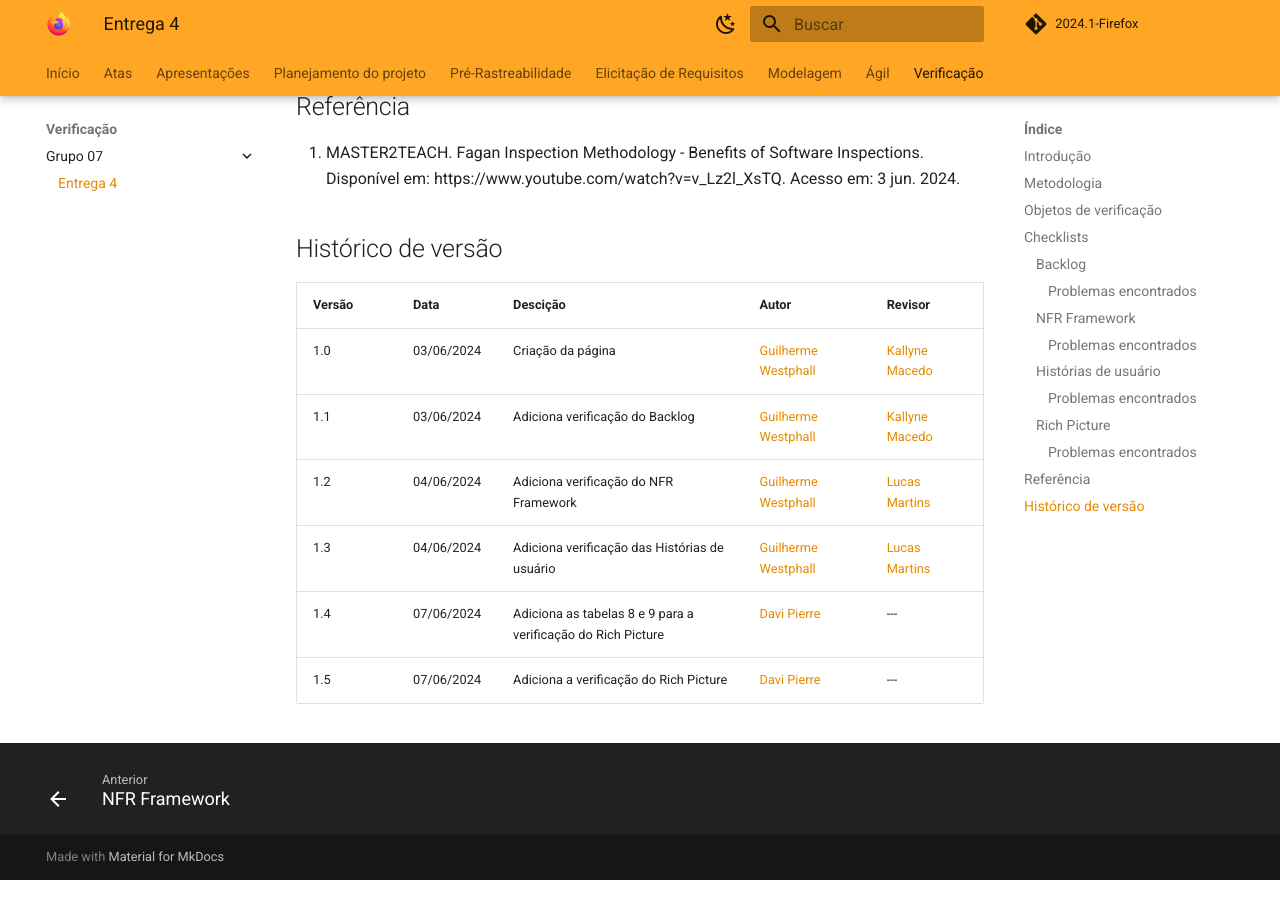
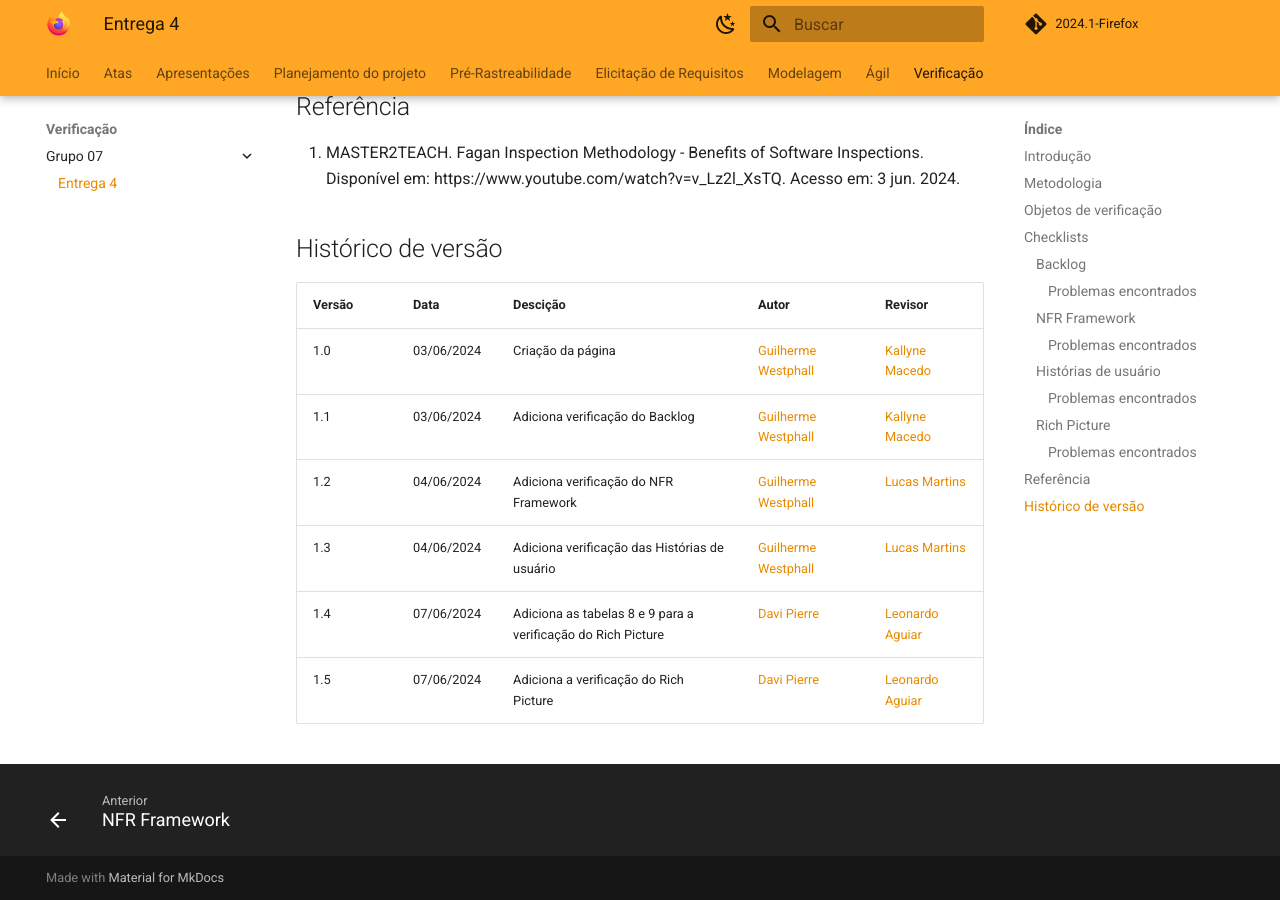
Before and after one commit to martinsglucas/Requisitos-de-Software, an MkDocs documentation site: the page built from docs/verificacao/grupo_7/entrega_4.md, in a window 1280 px wide and 900 px high, scrolled down 5446 px. Built offline with MkDocs 1.6.1 and Material for MkDocs 9.7.7, drawn with Linux system fonts in a browser that asks for light colours; comment, search, counter and statistics services are not loaded.

Commit message:
Update revisao.md
revisor

```diff
--- a/docs/verificacao/grupo_7/entrega_4.md
+++ b/docs/verificacao/grupo_7/entrega_4.md
@@ -277,5 +277,5 @@ O [Rich Picture](https://requisitos-de-software.github.io/2024.1-Meu-INSS/pre-ra
 | 1.1    | 03/06/2024 | Adiciona verificação do Backlog               | [Guilherme Westphall](https://github.com/west7) | [Kallyne Macedo](https://github.com/kalipassos)   |
 | 1.2    | 04/06/2024 | Adiciona verificação do NFR Framework         | [Guilherme Westphall](https://github.com/west7) | [Lucas Martins](https://github.com/martinsglucas) |
 | 1.3    | 04/06/2024 | Adiciona verificação das Histórias de usuário | [Guilherme Westphall](https://github.com/west7) | [Lucas Martins](https://github.com/martinsglucas) |
-| 1.4  | 07/06/2024 | Adiciona as tabelas 8 e 9 para a verificação do Rich Picture | [Davi Pierre](https://github.com/DaviPierre) | --- |
-| 1.5  | 07/06/2024 | Adiciona a verificação do Rich Picture                       | [Davi Pierre](https://github.com/DaviPierre) | --- |
+| 1.4  | 07/06/2024 | Adiciona as tabelas 8 e 9 para a verificação do Rich Picture | [Davi Pierre](https://github.com/DaviPierre) | [Leonardo Aguiar](https://github.com/Leonardo0o0) |
+| 1.5  | 07/06/2024 | Adiciona a verificação do Rich Picture                       | [Davi Pierre](https://github.com/DaviPierre) | [Leonardo Aguiar](https://github.com/Leonardo0o0) |
```
